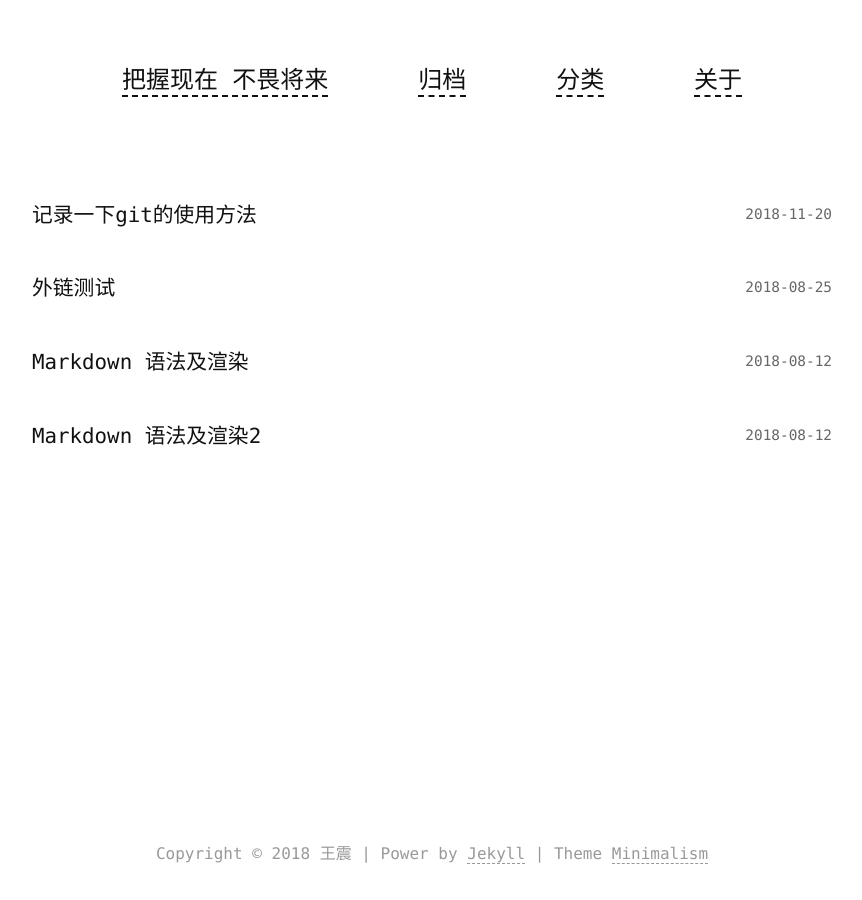
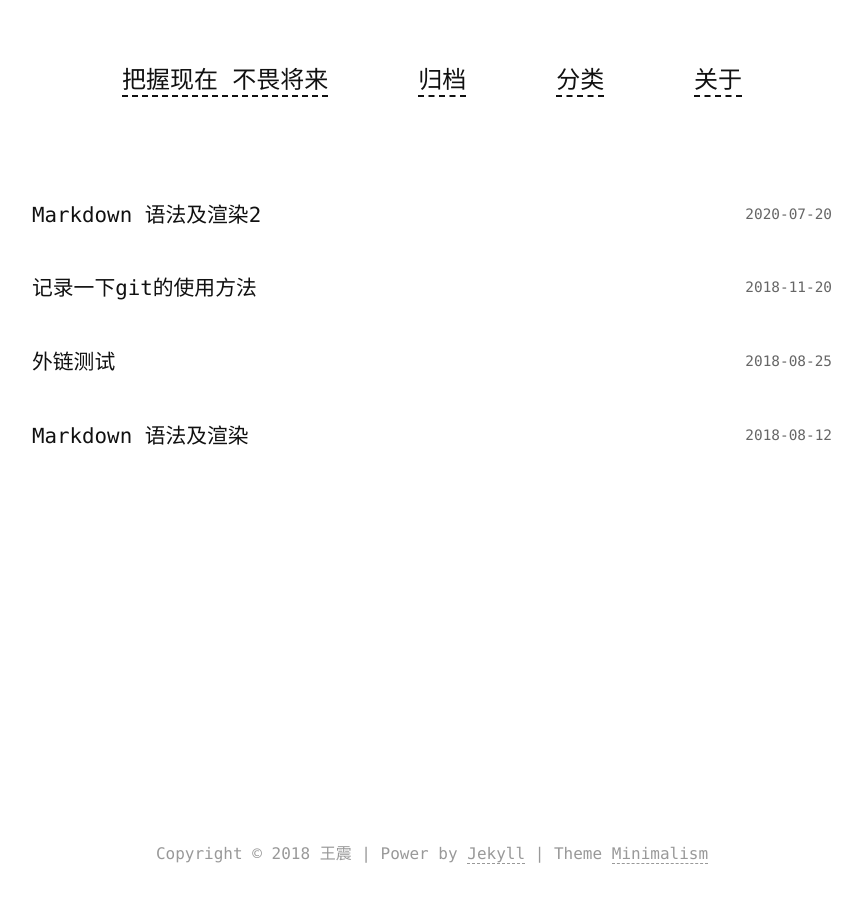
Before and after one commit to LassZhang/LassZhang.github.io, a Jekyll site: the page built from articles.md, in a window 1280 px wide. Shown: the whole page, without its empty margins (208-1070 px from the left). Built offline with Jekyll 4.4.1, drawn with Linux system fonts in a browser that asks for light colours.

Commit message:
changetime

```diff
--- a/_posts/2018-08-12-copy-the-markdown-article.md
+++ b/_posts/2018-08-12-copy-the-markdown-article.md
@@ -1,6 +1,6 @@
 ---
 title: "Markdown 语法及渲染2"
-date: 2018-08-12 21:30:23 +0800
+date: 2020-07-20 11:30:23 +0800
 category: Markdown
 tags: [Markdown]
 excerpt: 本文主要说明一些常用的 Markdown 语法及主题 Minimalism 中的渲染效果。
```
